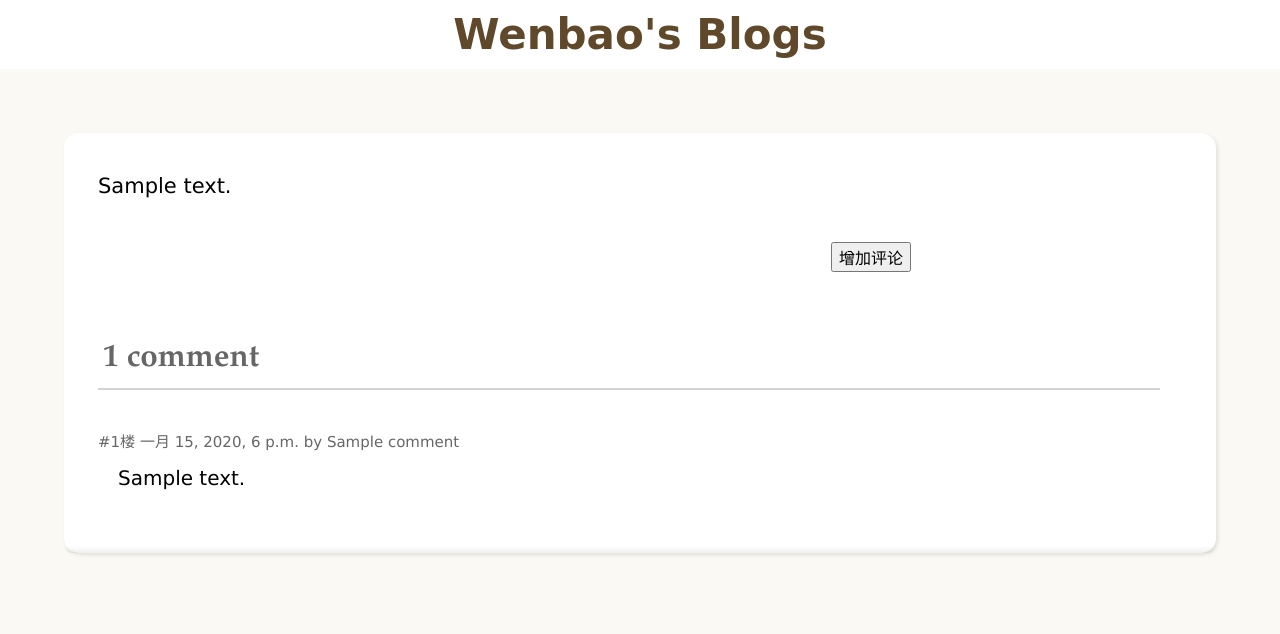
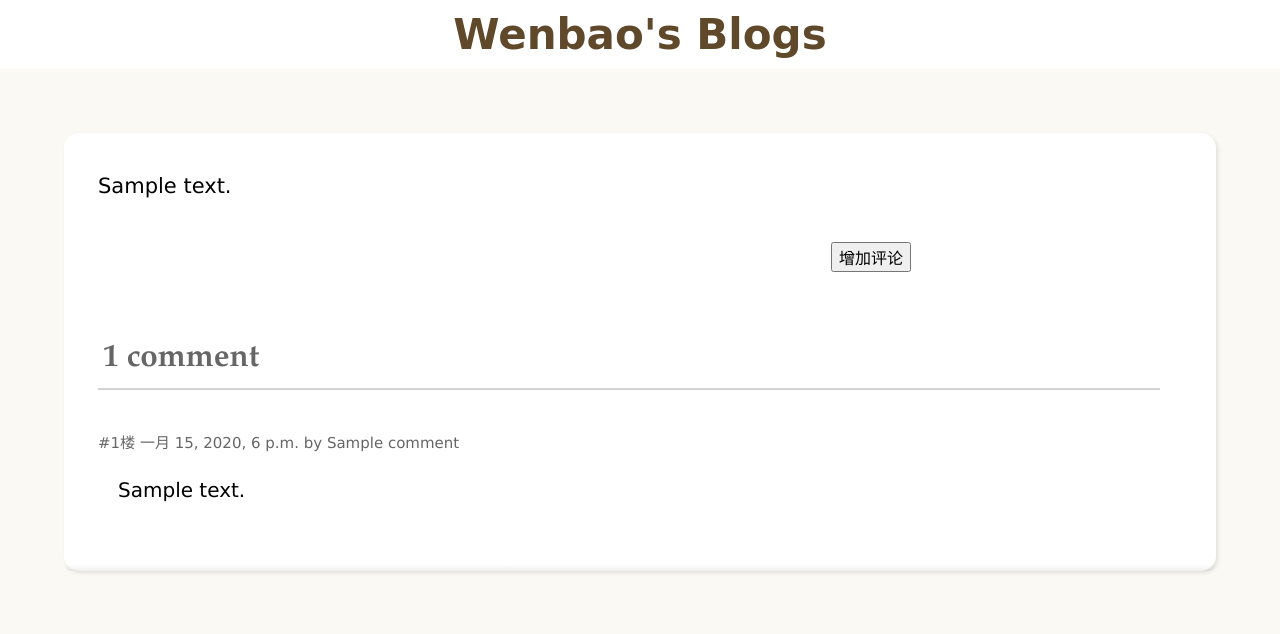
Before and after one commit to wen-bao/wenbao, a Django app: template apps/blog/templates/blog/blog.html in a window 1280 px wide. Shown: the top 634 px of the page. Run offline with Django 3.2, Linux system fonts and the light colour scheme; tables that the repository leaves empty hold one stand-in row (values such as "Sample post"); the template is opened without the code that fills it: values that come from a table or form of the project are taken from there, most other values are stand-ins (such as "Sample title", 1, 10 or a date in 2020); data that the repository does not hold is empty; parts of the project's set-up code (start-up, migrations or seed data) failed here and were passed over.

Commit message:
【修改】修改行高，字体加粗

```diff
--- a/static/blog/css/style.css
+++ b/static/blog/css/style.css
@@ -2,6 +2,10 @@
     -webkit-box-sizing: border-box;
     -moz-box-sizing: border-box;
     box-sizing: border-box;
+}
+
+html {
+    -webkit-text-size-adjust: none;
 }
 
 html, body {
@@ -20,6 +24,10 @@ body.mobile {
     font-size: 18px;
 }
 
+P, li {
+    line-height: 1.8;
+}
+
 .codehilite {
     margin: 30px;
 }
@@ -31,6 +39,7 @@ body.mobile .codehilite {
 .codehilite pre{
     font-family: Inconsolata, Consolas, "DEJA VU SANS MONO", "DROID SANS MONO", Proggy, monospace;
     overflow-x: auto;
+    line-height: 1.3;
 }
 
 .header {
@@ -191,6 +200,7 @@ body.mobile .container {
     overflow: hidden;
     position: relative;
     background-color: #fff;
+    font-weight: 500;
 }
 
 .blog-footer {
```
